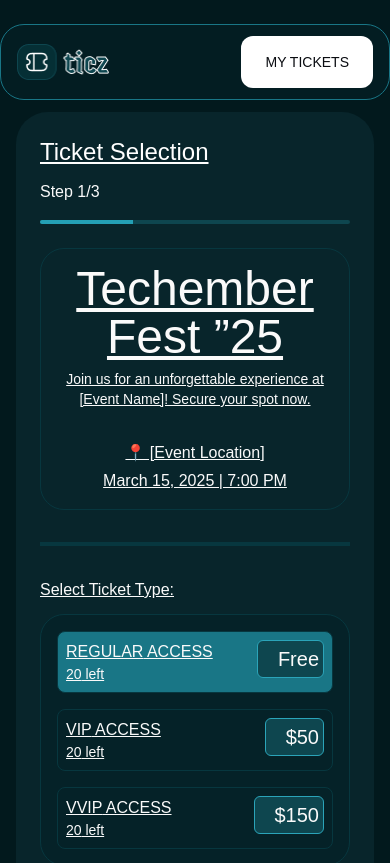
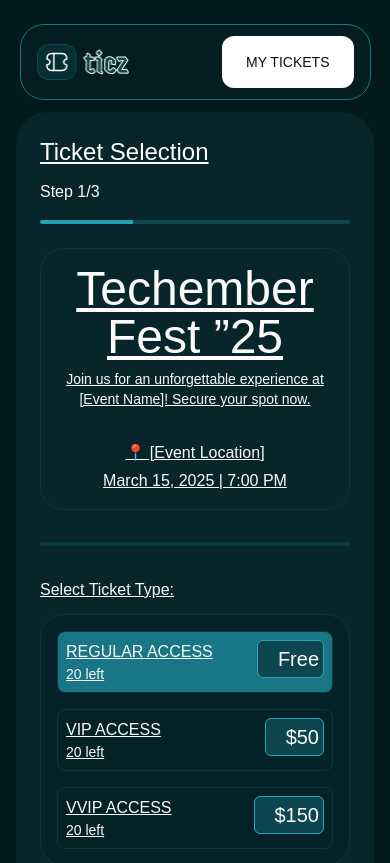
Before and after one commit to IdrisRoti/eventicz, a Next.js app: page / in a window 390 px wide. Shown: the top 863 px of the page. Built offline with nearby package versions, Linux system fonts and the light colour scheme.

Commit message:
style: restrict header width on mobile

```diff
--- a/components/header/Header.tsx
+++ b/components/header/Header.tsx
@@ -3,7 +3,7 @@ import Navlinks from './Navlinks'
 
 const Header = () => {
   return (
-    <header className='max-w-[75rem] mx-auto h-[4.75rem] border border-primary fixed top-6 left-0 right-0 rounded-3xl backdrop-blur-[4] bg-[#05252C66]'>
+    <header className='w-[90vw] max-w-[75rem] mx-auto h-[4.75rem] border border-primary fixed top-6 left-0 right-0 rounded-3xl backdrop-blur-sm bg-[#05252C66] z-[99]'>
         <div className="flex items-center justify-between py-3 px-4 h-full">
             <Logo />
             <Navlinks />
```
